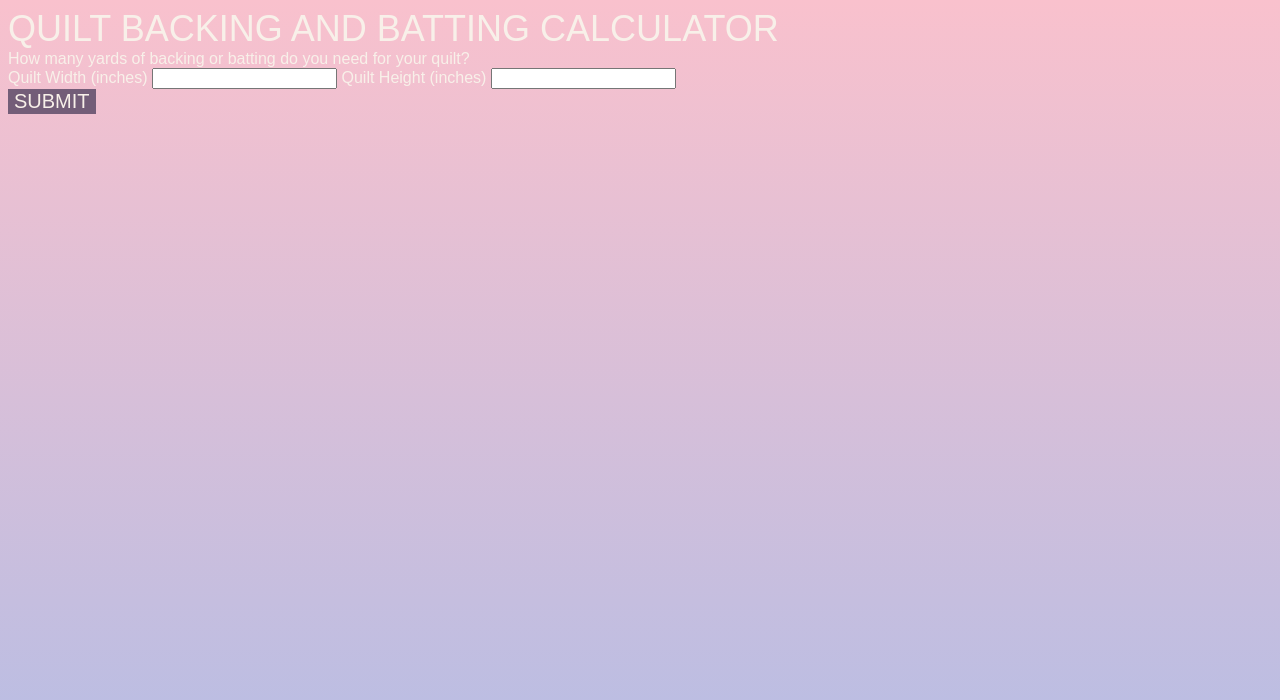
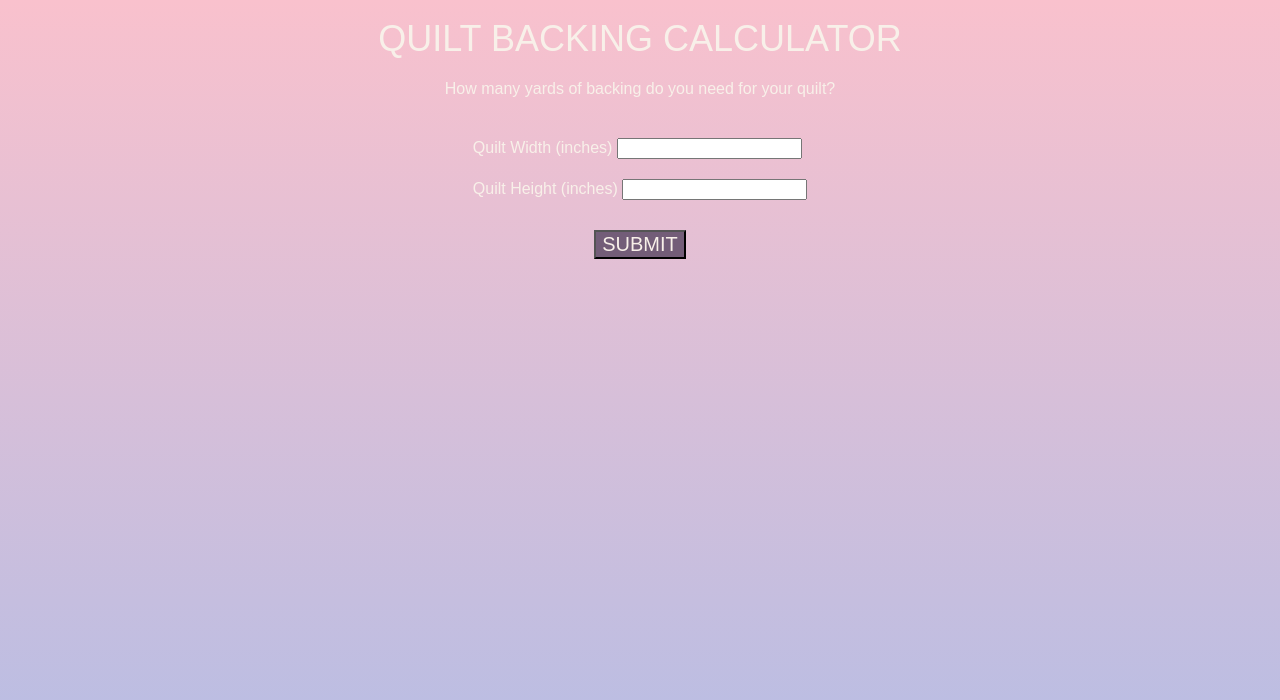
Before and after one commit to marniejs/quilt-calculator, a plain HTML site: page quilt-calculator/index.html in a window 1280 px wide. Drawn offline with Linux system fonts and the light colour scheme.

Commit message:
Add flexbox style to css

```diff
--- a/quilt-calculator/index.html
+++ b/quilt-calculator/index.html
@@ -8,14 +8,18 @@
     <title>QUILT CALCULATOR</title>
 </head>
 <body>
-    <div class="header">QUILT BACKING AND BATTING CALCULATOR</div>
-    <div class="subheader">How many yards of backing or batting do you need for your quilt?</div>
+    <div class="header">QUILT BACKING CALCULATOR</div>
+    <div class="subheader">How many yards of backing do you need for your quilt?</div>
     <div class="form">
         <div class="inputs">
-            <label>Quilt Width (inches)</label>
-            <input type="number">
-            <label>Quilt Height (inches)</label>
-            <input type="number">
+            <div class="width">
+                <label>Quilt Width (inches)</label>
+                <input type="number">
+            </div>
+            <div class="height">
+                <label>Quilt Height (inches)</label>
+                <input type="number">
+            </div>
         </div>
         <div class="submit">
             <button type="button">SUBMIT</button>
--- a/quilt-calculator/styles.css
+++ b/quilt-calculator/styles.css
@@ -2,6 +2,9 @@
 body {
     background-image: linear-gradient(#F9C1CD, #b4bde5);
     background-attachment: fixed;
+    display: flex;
+    flex-direction: column;
+    align-items: center;
 }
 
 /* Header font */
@@ -9,28 +12,45 @@ body {
     font-family: Arial;
     color: #F8F0E9;
     font-size: 36px;
+    padding: 10px;
 }
 
 /* 'How many'... font */
 .subheader {
     font-family: Arial;
     color: #F8F0E9;
+    padding: 10px;
 }
 
-/* input fields */
+/* form */
 .form {
     font-family: Arial;
     color: #F8F0E9;
+    padding: 10px;
+    display: flex;
+    flex-direction: column;
+    align-items: center;
+}
+
+/* input fields*/
+.inputs {
+    display: flex;
+    flex-direction: column;
+    padding: 10px;
+}
+
+.width, .height {
+    padding: 10px;
 }
 
 .submit {
+    padding: 10px;
+}
 
-}
 /* submit button style */
 button {
     font-family: Arial;
     background-color: #735D78;
     color: #F8F0E9;
-    border: 0;
     font-size: 20px;
 }
```
